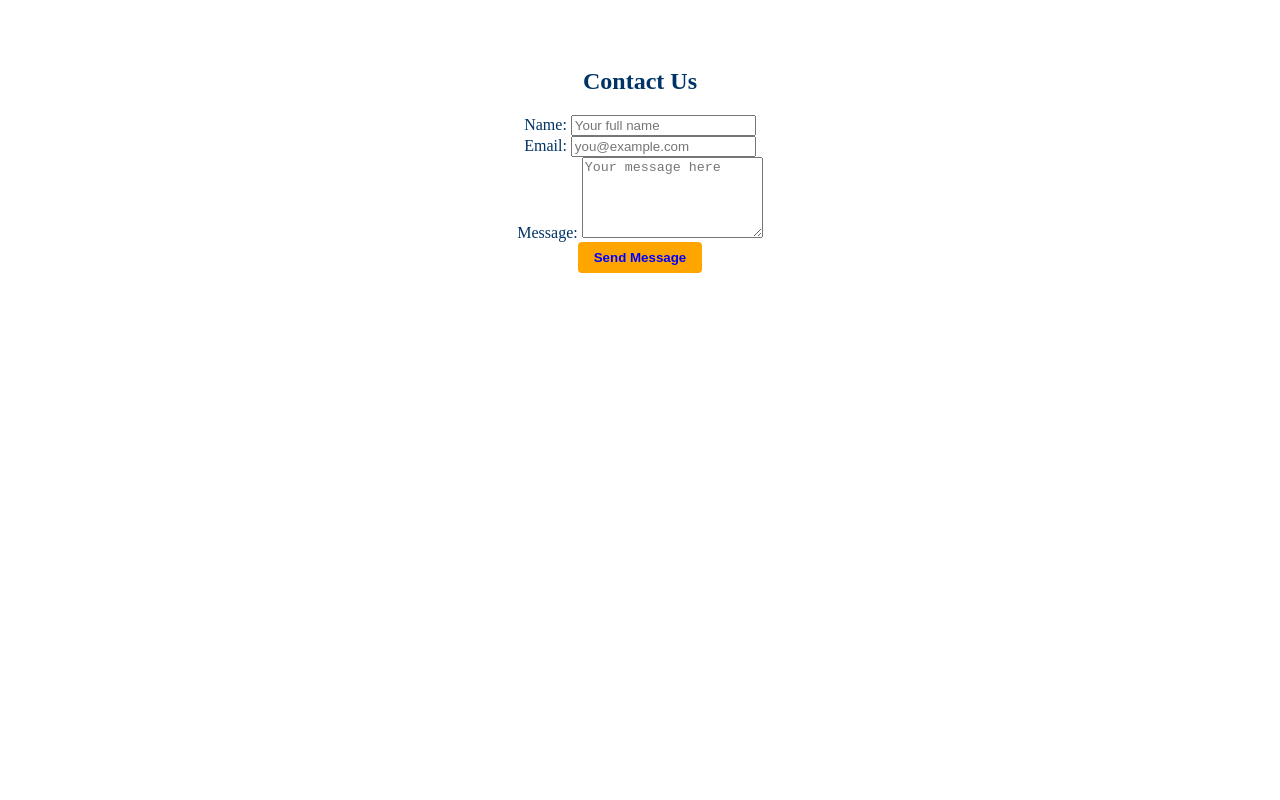
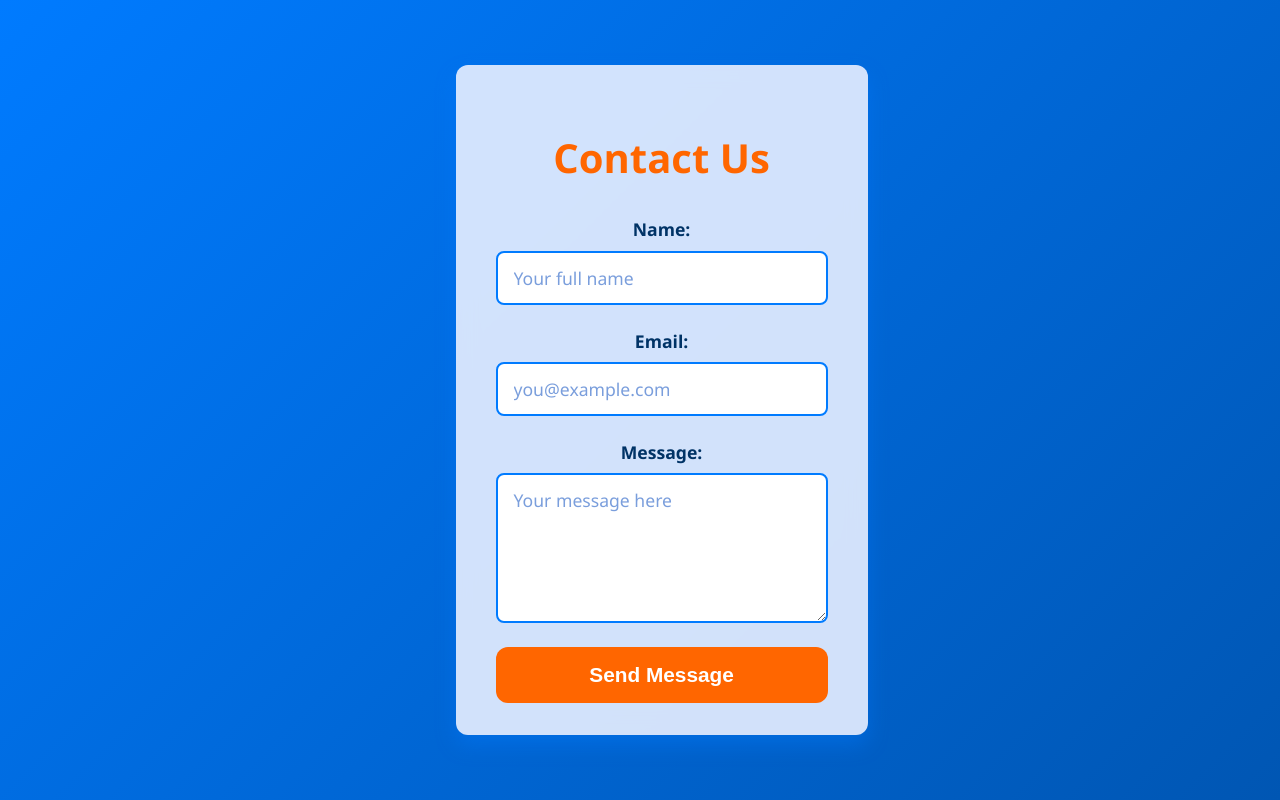
Before and after one commit to Bida24-101/Billie-Eilish-, a plain HTML site: page contact.html in a window 1280 px wide. Drawn offline with Linux system fonts and the light colour scheme.

Commit message:
Update contact.html

```diff
--- a/contact.html
+++ b/contact.html
@@ -5,6 +5,109 @@
   <meta name="viewport" content="width=device-width, initial-scale=1" />
   <title>Contact Us | Billie-Eilish</title>
   <link rel="stylesheet" href="styles.css" />
+  <style>
+    /* Page Background */
+    body {
+      margin: 0;
+      padding: 0;
+      min-height: 100vh;
+      background: linear-gradient(135deg, #007bff 0%, #0056b3 100%);
+      display: flex;
+      justify-content: center;
+      align-items: center;
+      font-family: 'Segoe UI', Tahoma, Geneva, Verdana, sans-serif;
+      color: #003366;
+    }
+
+    /* Center the contact section vertically and horizontally */
+    .contact-section {
+      max-width: 600px;
+      width: 90%;
+      background-color: rgba(233, 240, 255, 0.9); /* semi-transparent light blue */
+      padding: 2rem 2.5rem;
+      border-radius: 12px;
+      box-shadow: 0 10px 20px rgba(0, 123, 255, 0.4);
+      backdrop-filter: blur(10px);
+    }
+
+    /* Contact Form Container */
+    .contact-section h1 {
+      text-align: center;
+      margin-bottom: 2rem;
+      color: #ff6600; /* Bright orange */
+      font-weight: 700;
+      font-size: 2.5rem;
+    }
+
+    /* Form Groups */
+    .form-group {
+      margin-bottom: 1.5rem;
+      display: flex;
+      flex-direction: column;
+    }
+
+    /* Labels */
+    .form-group label {
+      margin-bottom: 0.6rem;
+      font-weight: 600;
+      font-size: 1.1rem;
+    }
+
+    /* Inputs and Textarea */
+    .form-group input,
+    .form-group textarea {
+      padding: 0.8rem 1rem;
+      font-size: 1.1rem;
+      border: 2px solid #007bff; /* Blue border */
+      border-radius: 8px;
+      font-family: inherit;
+      transition: border-color 0.3s ease, box-shadow 0.3s ease;
+      color: #003366;
+    }
+
+    /* Placeholder color */
+    .form-group input::placeholder,
+    .form-group textarea::placeholder {
+      color: #7a9edc;
+    }
+
+    /* Focus style for inputs and textarea */
+    .form-group input:focus,
+    .form-group textarea:focus {
+      outline: none;
+      border-color: #ff6600; /* Orange on focus */
+      box-shadow: 0 0 8px 2px #ff6600;
+      background-color: #fff;
+    }
+
+    /* Textarea resize */
+    .form-group textarea {
+      resize: vertical;
+      min-height: 120px;
+    }
+
+    /* Submit Button */
+    button[type="submit"] {
+      width: 100%;
+      background-color: #ff6600; /* Bright orange */
+      color: white;
+      padding: 1rem;
+      font-size: 1.3rem;
+      font-weight: 700;
+      border: none;
+      border-radius: 12px;
+      cursor: pointer;
+      transition: background-color 0.3s ease, box-shadow 0.3s ease;
+    }
+
+    /* Button hover/focus */
+    button[type="submit"]:hover,
+    button[type="submit"]:focus {
+      background-color: #cc5200; /* Darker orange */
+      box-shadow: 0 0 12px #cc5200;
+      outline: none;
+    }
+  </style>
 </head>
 <body>
   <main>
```
